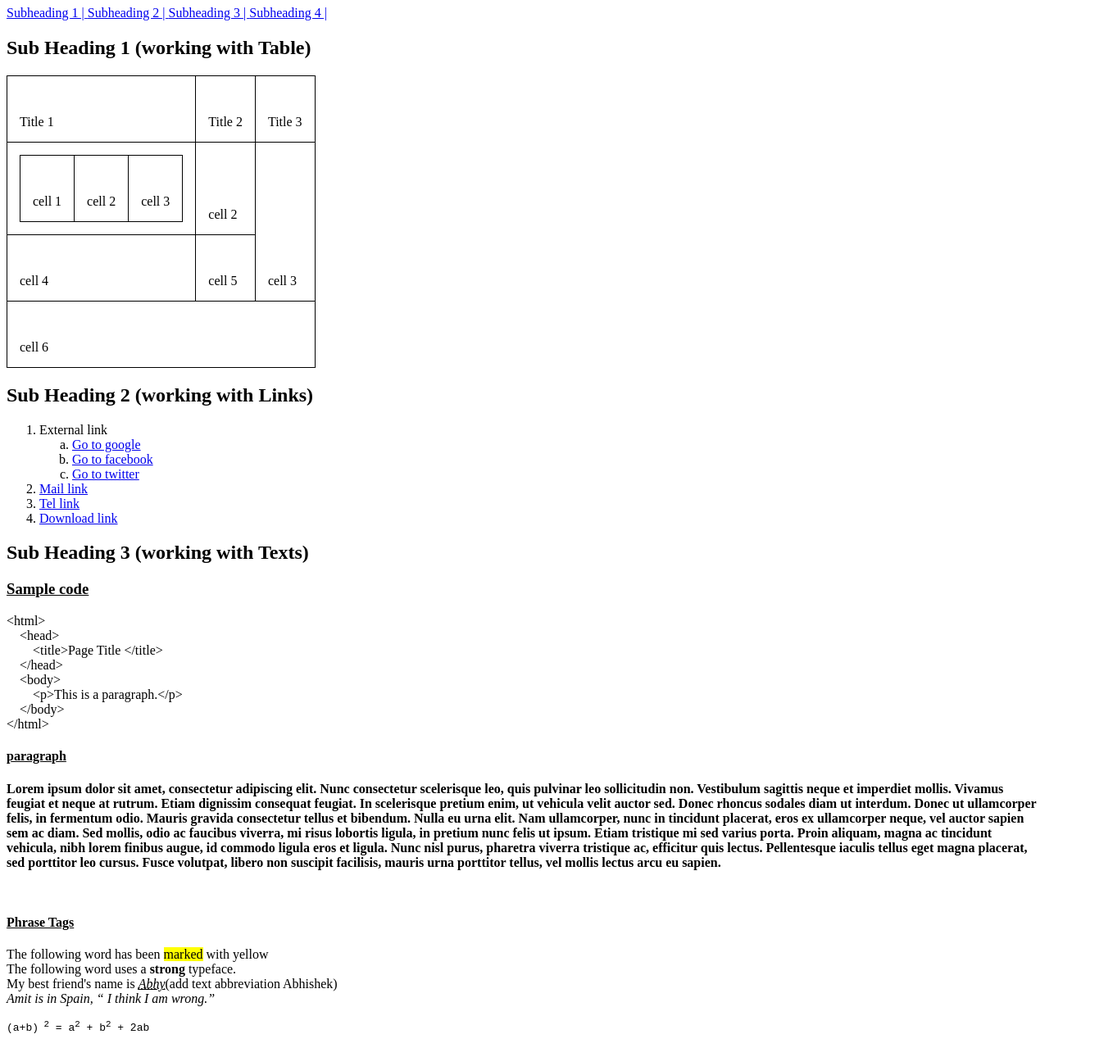
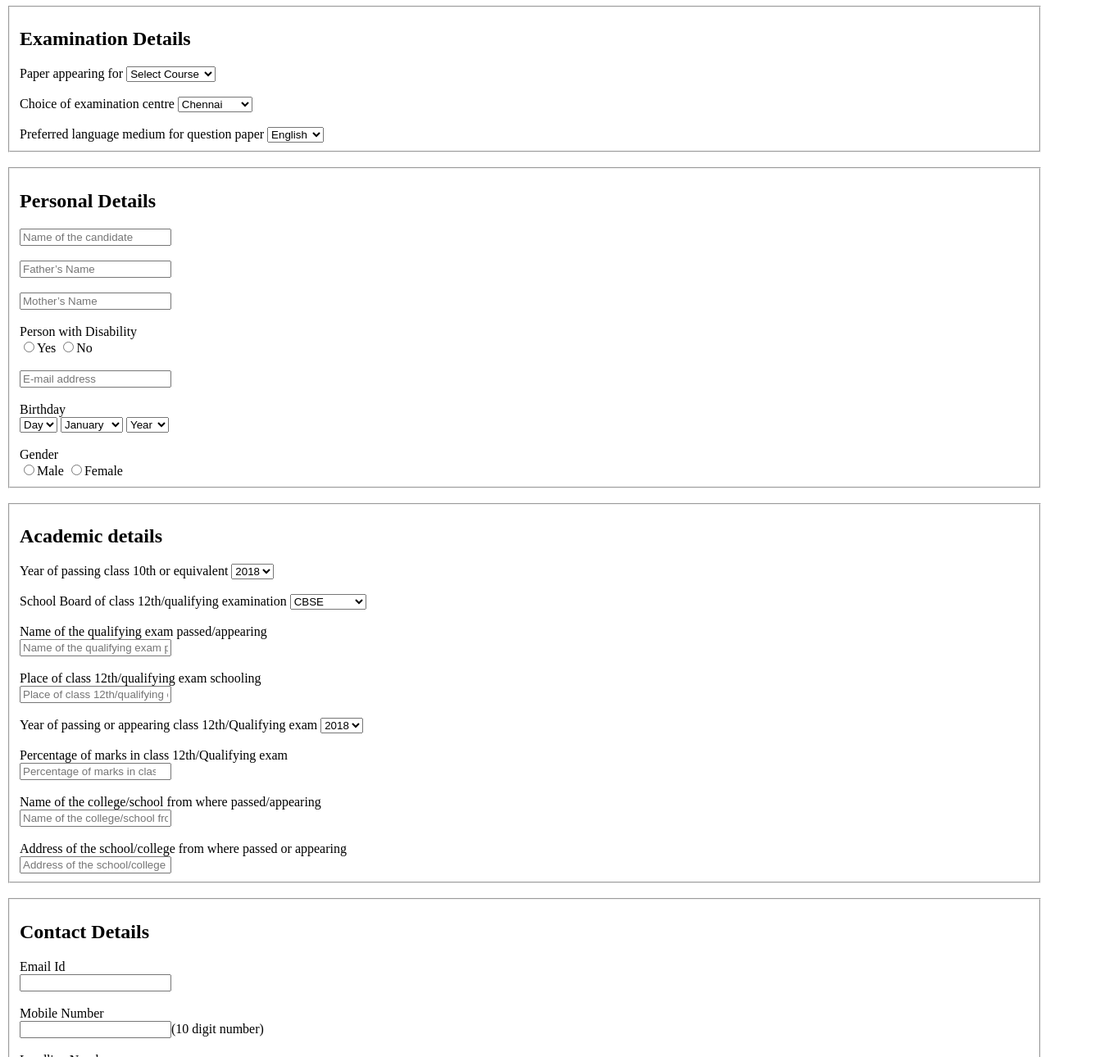
Before and after one commit to tonykishore/weblab, a plain HTML site: page index.html in a window 1280 px wide. Shown: the part 73-1363 px from the top of the page at 82% size, 1358 px wide, since content can reach past the window. Drawn offline with Linux system fonts and the light colour scheme.

Commit message:
Add files via upload

```diff
--- a/index.html
+++ b/index.html
@@ -6,117 +6,157 @@ and open the template in the editor.
 -->
 <html>
     <head>
-        <title>lab</title>
+        <title>Experiment 2</title>
         <meta charset="UTF-8">
         <meta name="viewport" content="width=device-width, initial-scale=1.0">
     </head>
     <body>
-         <h1> Heading </h1>
-        <nav>
-            <a href="#sub1">Subheading 1 | </a>
-            <a href="#sub2">Subheading 2 | </a>
-            <a href="#sub3">Subheading 3 | </a>
-            <a href="#sub4">Subheading 4 | </a>
-        </nav>
-         <h2 id = "sub1">Sub Heading 1 (working with Table)</h2>
-         <style>
-             table, td, tr {
-                 border: 1px solid black;
-             }
-             table {
-                 border-collapse: collapse;
-             }
-             td {
-                 height: 50px;
-                 vertical-align: bottom;
-             }
-             tr td{
-                 padding: 15px;
-             }
-         </style>
-         <table>
-             <tr>
-                 <td>Title 1</td>
-                 <td>Title 2</td>
-                 <td>Title 3</td>
-             </tr>
-             <tr>
-                 <td>
-                     <table>
-                         <tr>
-                             <td>cell 1</td>
-                             <td>cell 2</td>
-                             <td>cell 3</td>
-                         </tr>
-                     </table>
-                 </td>
-                 <td>cell 2</td>
-                 <td rowspan ="2">cell 3</td>
-             </tr>
-             <tr>
-                 <td>cell 4</td>
-                 <td>cell 5</td>
-             </tr>
-             <tr>
-                 <td colspan="3">cell 6</td>
-             </tr>
-         </table>
-         <h2 id = "sub2">Sub Heading 2 (working with Links)</h2>
-         <ol>
-            <li>External link</li>
-            <ol type="a">
-                <li><a href="google.com">Go to google</a></li>
-                <li><a href="facebook.com">Go to facebook</a></li>
-                <li><a href="twitter.com">Go to twitter</a></li>
-            </ol>
-            <li><a href="mailto:info@karunya.edu">Mail link</a></li>
-            <li><a href="tel:+919446111709">Tel link</a></li>
-            <li><a href="/images/myw3schoolsimage.jpg" download>Download link</a></li>
-        </ol>
-         <h2 id = "sub3">Sub Heading 3 (working with Texts)</h2>
-             <h3><u>Sample code</u></h3>
-             <p>
-                 &lt;html&gt;<br>
-                 &nbsp;&nbsp;&nbsp;&nbsp;&lt;head&gt;<br>
-                 &nbsp;&nbsp;&nbsp;&nbsp;&nbsp;&nbsp;&nbsp;&nbsp;&lt;title&gt;Page Title &lt;/title&gt;<br>
-                 &nbsp;&nbsp;&nbsp;&nbsp;&lt;/head&gt;<br>
-                 &nbsp;&nbsp;&nbsp;&nbsp;&lt;body&gt;<br>
-                 &nbsp;&nbsp;&nbsp;&nbsp;&nbsp;&nbsp;&nbsp;&nbsp;&lt;p&gt;This is a paragraph.&lt;/p&gt;<br>
-                 &nbsp;&nbsp;&nbsp;&nbsp;&lt;/body&gt;<br>
-                 &lt;/html&gt;<br>
-             </p>
-             <h4><u>paragraph</u><h4>
-                 <p> Lorem ipsum dolor sit amet, consectetur adipiscing elit. Nunc consectetur scelerisque leo, quis pulvinar leo
-sollicitudin non. Vestibulum sagittis neque et imperdiet mollis. Vivamus feugiat et neque at rutrum. Etiam
-dignissim consequat feugiat. In scelerisque pretium enim, ut vehicula velit auctor sed. Donec rhoncus sodales
-diam ut interdum. Donec ut ullamcorper felis, in fermentum odio. Mauris gravida consectetur tellus et
-bibendum. Nulla eu urna elit. Nam ullamcorper, nunc in tincidunt placerat, eros ex ullamcorper neque, vel
-auctor sapien sem ac diam. Sed mollis, odio ac faucibus viverra, mi risus lobortis ligula, in pretium nunc felis ut
-ipsum. Etiam tristique mi sed varius porta. Proin aliquam, magna ac tincidunt vehicula, nibh lorem finibus
-augue, id commodo ligula eros et ligula. Nunc nisl purus, pharetra viverra tristique ac, efficitur quis lectus.
-Pellentesque iaculis tellus eget magna placerat, sed porttitor leo cursus. Fusce volutpat, libero non suscipit
-facilisis, mauris urna porttitor tellus, vel mollis lectus arcu eu sapien.</p>
-                 <br>
-                 <h4><u>Phrase Tags</u></h4>
-                 <p>
-                     The following word has been <mark>marked</mark> with yellow<br>
-                     The following word uses a <strong>strong</strong> typeface.<br>
-                     My best friend's name is <i><u> <abbr title="Abhishek">Abhy</abbr></u></i>(add text abbreviation Abhishek)<br>
-                     <i>Amit is in Spain, “ I think I am wrong.”</i><br>
-                 <pre>(a+b)<sup> 2</sup> = a<sup>2</sup> + b<sup>2</sup> + 2ab</pre><br>
-                 <pre>H<sub>2</sub> + O<sub>2</sub> = H<sub>2</sub>O</pre><br>
-                 </p>
-                 <h2 id = "sub4">Sub Heading 4 (working with multimedia)</h2>
-                 <img src="https://encrypted-tbn0.gstatic.com/images?q=tbn:ANd9GcSIklzIvp8dHGE2BgJZJZcWS6dEzUv2JJhZ_m48sn4hoCEAYbY-" >
-                 <iframe width="1350" height="759"
-                         src="https://www.youtube.com/embed/8a_KDZtBDT0"
-                         frameborder="0" allow="accelerometer; autoplay; encrypted-media; gyroscope; picture-in-picture" allowfullscreen>
+        <h1> ONLINE APPLICATION FORM </h1>
+        <fieldset>
+        <h2>Examination Details</h2>
+        <label> Paper appearing for </label>
+        <select name="Paper appearing for" class="radius">
+            <option>Select Course</option>
+            <option>B.Tech/BE</option>
+            <option>B.Arch/ B.Plan</option></select><br/><br/>
 
-                 </iframe>
-                 <iframe src="https://www.google.com/maps/embed?pb=!1m14!1m8!1m3!1d15669.439531477268!2d76.744061!3d10.936164!3m2!1i1024!2i768!4f13.1!3m3!1m2!1s0x0%3A0xc650b8a75e7b51f0!2sKarunya+Institute+of+Technology+and+Sciences+(Deemed+University)!5e0!3m2!1sen!2sin!4v1563431669719!5m2!1sen!2sin" width="600" height="450" frameborder="0" style="border:0" allowfullscreen></iframe>
-                 <footer>
-                    <address>Karunya Nagar, Coimbatore, Tamil Nadu 641114</address><br>
-                     <p>&copy; 2019-2020. (URK17CS160) - Web Technology Lab Batch 3. All Rights Reserved.</p>
-                 </footer>
+             <label> Choice of examination centre </label>
+             <select name="Choice of examination centre" class="radius">
+                 <option>Chennai</option>
+                 <option>Coimbatore</option>
+                 <option>Madurai</option>
+                 <option>Bangalore</option></select><br/><br/>
+
+                 <label> Preferred language medium for question paper </label>
+             <select name="Preferred language medium for question paper" class="radius">
+                 <option>English</option>
+                 <option>Hindi</option>
+                 <option>Gujarati</option></select><br/></fieldset><br/>
+        <fieldset>
+            <h2>Personal Details</h2>
+            <form action="" method="post" enctype="multipart/form-data">
+                <input type="text" pattern="[A-Za-z]*" title="accept only characters" placeholder="Name of the candidate" required = "required" class="radius1" /> <br/><br/>
+                <input type="text" pattern="[A-Za-z]*" title="accept only characters" placeholder="Father’s Name" required = "required" class="radius1"/><br/><br/>
+                <input type="text" pattern="[A-Za-z]*" title="accept only characters" placeholder="Mother’s Name" required = "required" class="radius" /><br/><br/>
+                 Person with Disability<br/>
+                    <input type="radio" name="gender"/>Yes
+                    <input type="radio" name="gender"/>No<br/><br/>
+                <input type="text" placeholder="E-mail address" class="radius" /><br/><br/>
+                Birthday<br/>
+                <select name="day" required = "required"><option>Day</option><option>1</option>
+                    <option>2</option><option>3</option></select>
+                <select name="month" required = "required"><option>January</option><option>February</option></select>
+                <select name="year" required = "required"><option>Year</option><option>1997</option>
+                    <option>1998</option><option>1999</option></select>  <br/><br/>
+                    Gender<br/>
+                    <input type="radio" name="gender"/>Male
+                    <input type="radio" name="gender"/>Female<br/></fieldset><br/>
+                    <fieldset>
+                    <h2> Academic details </h2>
+                    <label> Year of passing class 10th or equivalent </label>
+                    <select name="Year of passing class 10th or equivalent" required = "required">
+    <option value="2018">2018</option>
+    <option value="2017">2017</option>
+    <option value="2016">2016</option>
+    <option value="2015">2015</option>
+    <option value="2014">2014</option>
+    <option value="2013">2013</option>
+    <option value="2012">2012</option>
+    <option value="2011">2011</option>
+    <option value="2010">2010</option>
+    <option value="2009">2009</option>
+    <option value="2008">2008</option>
+    <option value="2007">2007</option>
+    <option value="2006">2006</option>
+    <option value="2005">2005</option>
+    <option value="2004">2004</option>
+    <option value="2003">2003</option>
+    <option value="2002">2002</option>
+    <option value="2001">2001</option>
+    <option value="2000">2000</option>
+    <option value="1999">1999</option>
+    <option value="1998">1998</option>
+    <option value="1997">1997</option>
+    <option value="1996">1996</option>
+    <option value="1995">1995</option>
+    <option value="1994">1994</option>
+    <option value="1993">1993</option>
+    <option value="1992">1992</option>
+    <option value="1991">1991</option>
+    <option value="1990">1990</option>
+</select><br/><br/>
+                    <label> School Board of class 12th/qualifying examination </label>
+                    <select name="School Board of class 12th/qualifying examination" required = "required" class="radius">
+                        <option>CBSE</option>
+                        <option>State Board</option></select><br/><br/>
+                        Name of the qualifying exam passed/appearing<br/>
+                        <input type="text" placeholder="Name of the qualifying exam passed/appearing" class="radius1" /> <br/><br/>
+                        Place of class 12th/qualifying exam schooling <br/>
+                        <input type="text" placeholder="Place of class 12th/qualifying exam schooling" class="radius1"/><br/><br/>
+
+                         <label> Year of passing or appearing class 12th/Qualifying exam </label>
+                    <select name="Year of passing or appearing class 12th/Qualifying exam" required = "required">
+    <option value="2018">2018</option>
+    <option value="2017">2017</option>
+    <option value="2016">2016</option>
+    <option value="2015">2015</option>
+    <option value="2014">2014</option>
+    <option value="2013">2013</option>
+    <option value="2012">2012</option>
+    <option value="2011">2011</option>
+    <option value="2010">2010</option>
+    <option value="2009">2009</option>
+    <option value="2008">2008</option>
+    <option value="2007">2007</option>
+    <option value="2006">2006</option>
+    <option value="2005">2005</option>
+    <option value="2004">2004</option>
+    <option value="2003">2003</option>
+    <option value="2002">2002</option>
+    <option value="2001">2001</option>
+    <option value="2000">2000</option>
+    <option value="1999">1999</option>
+    <option value="1998">1998</option>
+    <option value="1997">1997</option>
+    <option value="1996">1996</option>
+    <option value="1995">1995</option>
+    <option value="1994">1994</option>
+    <option value="1993">1993</option>
+    <option value="1992">1992</option>
+    <option value="1991">1991</option>
+    <option value="1990">1990</option>
+</select><br/><br/>
+                Percentage of marks in class 12th/Qualifying exam<br/>
+                        <input type="number" placeholder="Percentage of marks in class 12th/Qualifying exam" required = "required" class="radius1" /> <br/><br/>
+                Name of the college/school from where passed/appearing<br/>
+                        <input type="text" placeholder="Name of the college/school from where passed/appearing" required = "required" class="radius1" /> <br/><br/>
+                Address of the school/college from where passed or appearing <br/>
+                        <input type="text" placeholder="Address of the school/college from where passed or appearing" required = "required" class="radius1"/><br/></fieldset><br/>
+
+                        <fieldset>
+                        <h2> Contact Details </h2>
+                        Email Id <br/>
+                        <input type="text" name="Email_Id" maxlength="100" required = "required" /><br/><br/>
+                        Mobile Number<br/>
+                        <input type="tel" name="Mobile_Number" maxlength="13" required = "required" />(10 digit number)<br/><br/>
+                        Landline Number<br/>
+                        <input type="tel" name="Landline_Number" maxlength="13" required = "required" /> <br/></fieldset><br/>
+                        <fieldset>
+                        <h2> Password </h2>
+                        <input type="password" pattern="(?=.*\d)(?=.*[a-z])(?=.*[A-Z]).{8,}" title="Password (must have 8 to 13 characters. It should have at least one alphabet andat least one numeric value." name="password" required = "required" /><br/></fieldset><br/>
+                        <fieldset>
+                        <h2> Upload </h2>
+                        Photograph<br/>
+                            <input type="hidden" name="MAX_FILE_SIZE" value="2097152" />
+                            <input type="file" name="Photograph" required = "required" accept="image/png, image/jpeg" /><br/><br/>
+                        Signature<br/>
+                            <input type="hidden" name="MAX_FILE_SIZE" value="2097152" />
+                            <input type="file" name="Signature" required = "required" accept="image/png, image/jpeg" /><br/></fieldset><br/>
+
+
+<p>you agree to our
+<a href="#" class="need">Terms & Conditions</a></p>
+<button class="title" name="signup">Submit</button>
+</form>
     </body>
 </html>
```
